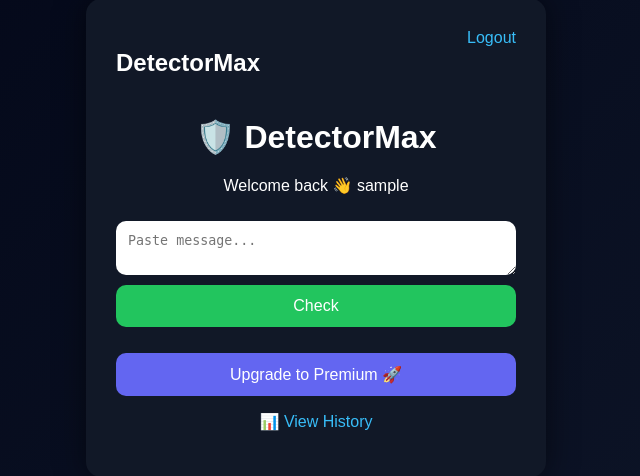
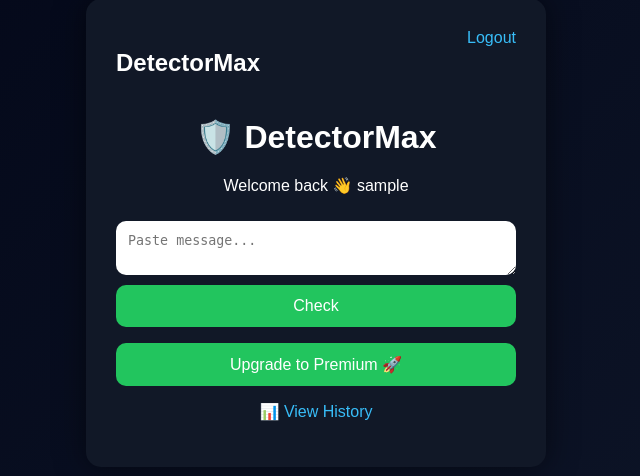
Before and after one commit to agolummaxwell-bot/scam-detector, a Flask app: page / in a window 1280 px wide. Shown: the part 101-577 px from the top of the page, without its empty margins (324-964 px from the left). Run offline with Flask 3, Linux system fonts and the light colour scheme; the visitor is signed in with stand-in values (Sample User, id 1); data comes from the database, SQL or seed files in the repository.

Commit message:
Update home.html

```diff
--- a/templates/home.html
+++ b/templates/home.html
@@ -37,11 +37,7 @@ background:#064e3b;
 {% endif %}
 
 <!-- ACTIONS -->
-<a href="/pay">
-<button style="background:#6366f1; margin-top:10px;">
-Upgrade to Premium 🚀
-</button>
-</a>
+<a href="/pay"><button class="upgrade">Upgrade to Premium 🚀</button></a>
 
 <p><a href="/dashboard">📊 View History</a></p>
 
```
